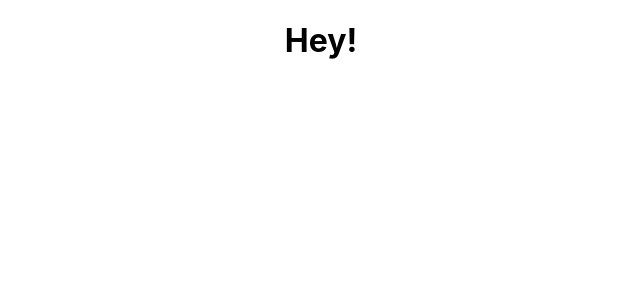
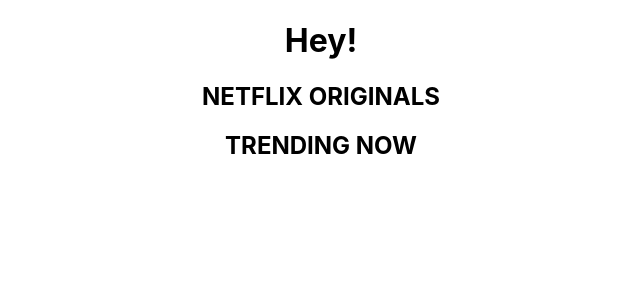
Before and after one commit to abdulhanan5643/Netflix-Clone-React.js, a React (Create React App) app: page / in a window 1280 px wide. Shown: the top 300 px of the page, without its empty margins (319-959 px from the left). Built offline with nearby package versions, Linux system fonts and the light colour scheme.

Commit message:
fetching url from api

```diff
--- a/src/App.js
+++ b/src/App.js
@@ -1,12 +1,13 @@
 import './App.css';
 import Row from './Row';
+import requests from "./requests";
 
 function App() {
   return (
     <div className="App">
       <h1>Hey!</h1>
-        <Row title="NETFLIX ORIGINALS" />
-        <Row title="TRENDING NOW" />
+        <Row title="NETFLIX ORIGINALS" fetchUrl={requests.fetchNetflixOriginals} />
+        <Row title="TRENDING NOW" fetchUrl={requests.fetchTrending} />
     </div>
   );
 }
--- a/src/Row.js
+++ b/src/Row.js
@@ -1,9 +1,14 @@
-import React from 'react';
+import React, {useState} from "react";
 
-function Row() {
-    return(
-        <div></div>
-    )
+function Row({title}){
+
+const [movies, setMovies] = useState([]);
+
+return (
+    <div>
+        <h2>{title}</h2>
+    </div>
+)
 }
 
 export default Row;
```
Also changed, not shown: 1 other file (tests, documents, lock files or other folders).
